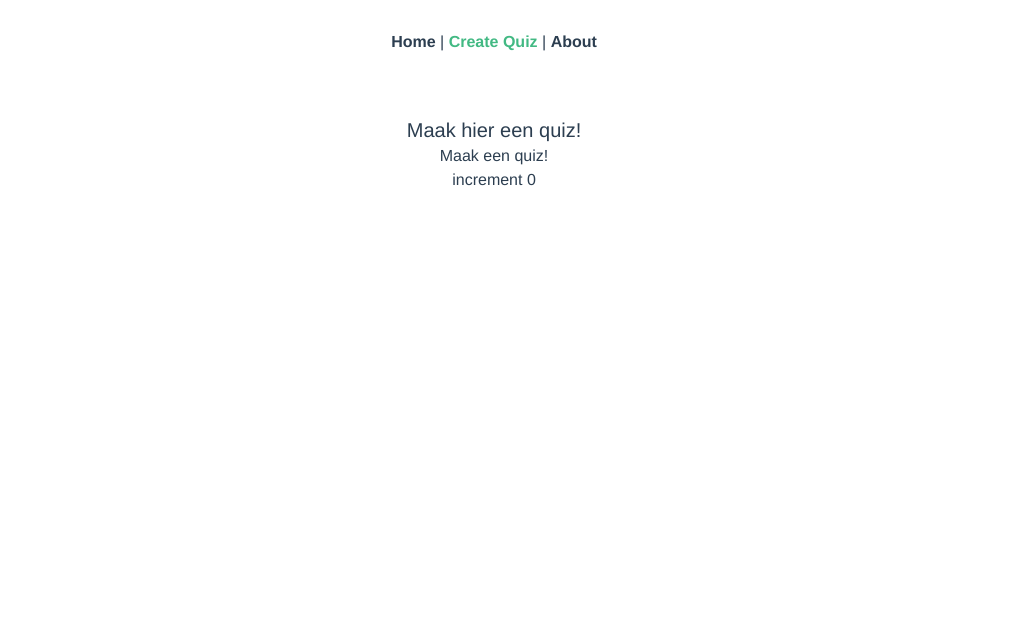
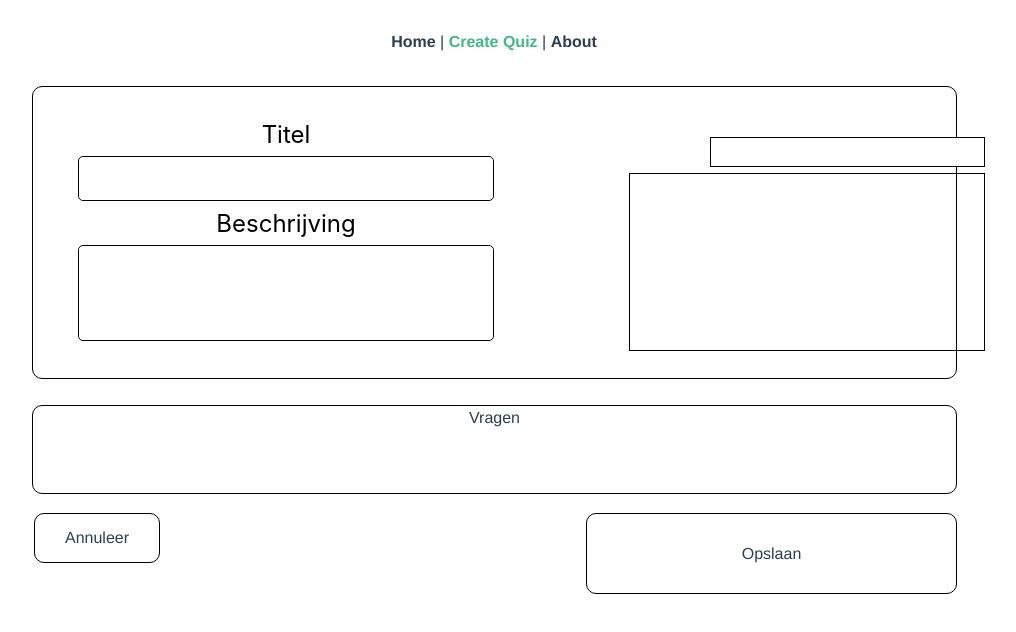
Before and after one commit to TeunSpithoven/thinku, a Vue app: page /createQuiz in a window 1280 px wide. Shown: the top 632 px of the page, without its empty margins (146-1162 px from the left). Built offline with nearby package versions, Linux system fonts and the light colour scheme.

Commit message:
state management voor titel en description

```diff
--- a/src/components/quiz/CreateQuiz.vue
+++ b/src/components/quiz/CreateQuiz.vue
@@ -1,9 +1,64 @@
 <template>
-    <div class="text-center text-xl mt-8">Maak hier een quiz!</div>
+    <div>
+      <QuizInfo/>
+      <Questions/>
+      <div id="knoppen">
+        <button
+          id="annuleerKnop"
+          @click="this.$router.push({ path: '/' })"
+        > Annuleer </button>
+        <button id="opslaanKnop" @click="submit()">Opslaan</button>
+      </div>
+    </div>
 </template>
 
 <script>
+import QuizInfo from '@/components/quiz/QuizInfo.vue'
+import Questions from '@/components/quiz/QuestionList.vue'
 export default {
-  name: 'CreateQuiz'
+  name: 'CreateQuiz',
+  components: {
+    QuizInfo,
+    Questions,
+  },
+  methods: {
+    submit() {
+      alert("Opslaan");
+    },
+  },
 }
 </script>
+
+<style scoped>
+#knoppen {
+  position: absolute;
+  height: 114px;
+  left: 178px;
+  right: 177px;
+  top: 509px;
+}
+#annuleerKnop {
+  box-sizing: border-box;
+
+  position: absolute;
+  width: 126px;
+  height: 50px;
+  left: 2px;
+  top: 4px;
+
+  border: 1px solid #000000;
+  border-radius: 10px;
+}
+#opslaanKnop {
+  box-sizing: border-box;
+
+  position: absolute;
+  width: 371px;
+  height: 81px;
+  right: 0px;
+  top: 4px;
+
+  border: 1px solid #000000;
+  border-radius: 10px;
+}
+</style>
--- /dev/null
+++ b/src/components/quiz/QuestionList.vue
@@ -0,0 +1,26 @@
+<template>
+    <div id="questionContainer">
+        Vragen
+    </div>
+</template>
+
+<script>
+export default {
+  name: 'QuestionList'
+}
+</script>
+
+<style scoped>
+#questionContainer {
+    box-sizing: border-box;
+
+    position: absolute;
+    height: 89px;
+    left: 178px;
+    right: 177px;
+    top: 405px;
+
+    border: 1px solid #000000;
+    border-radius: 10px;
+}
+</style>
--- /dev/null
+++ b/src/components/quiz/QuizInfo.vue
@@ -0,0 +1,144 @@
+<template>
+  <div id="quizInfo">
+      {{ this.$store.state.title }}
+      {{ this.$store.state.description }}
+    <div id="titel">
+      <div class="label">Titel</div>
+      <div type="text" id="titelInput">
+        <input class="inputs" type="text" v-model="title" @keyup="updateQuizInfoState()">
+      </div>
+    </div>
+
+    <div id="beschrijving">
+      <div class="label">Beschrijving</div>
+      <div type="text" id="beschrijvingInput">
+        <input class="inputs" type="text" v-model="description" @keyup="updateQuizInfoState()">
+      </div>
+    </div>
+
+    <!-- zoek naar een giphy gif -->
+    <input type="text" id="gifInput" />
+    <div id="gifContainer"></div>
+  </div>
+</template>
+
+<script>
+export default {
+  name: "QuizInfo",
+  data() {
+    return {
+        title: '',
+        description: '',
+    }
+  },
+  methods: {
+    updateQuizInfoState() {
+        this.$store.commit('updateQuizInfo', {
+            title: this.title,
+            description: this.description,
+        });
+    },
+  },
+  mounted() {
+    // console.log(this.$store.state.createQuizInfo)
+    this.title = this.$store.state.title;
+    this.description = this.$store.state.description;
+  }
+};
+</script>
+
+<style scoped>
+#quizInfo {
+    box-sizing: border-box;
+
+    position: absolute;
+    height: 293px;
+    left: 178px;
+    right: 177px;
+    top: 86px;
+
+    border: 1px solid #000000;
+    border-radius: 10px;
+}
+.inputs {
+    width: 100%;
+    height: 100%;
+    border-radius: 5px;
+}
+#titel {
+  position: absolute;
+  width: 416px;
+  height: 81px;
+  left: 45px;
+  top: 33px;
+}
+#beschrijving {
+  position: absolute;
+  width: 416px;
+  height: 132px;
+  left: 45px;
+  top: 122px;
+}
+.label {
+  position: absolute;
+  width: 416px;
+  height: 30px;
+  left: 0px;
+  top: 0px;
+
+  font-family: "Inter";
+  font-style: normal;
+  font-weight: 400;
+  font-size: 24px;
+  line-height: 29px;
+
+  color: #000000;
+}
+
+#titelInput {
+  box-sizing: border-box;
+  position: absolute;
+
+  left: 0px;
+  right: 0px;
+  top: 36px;
+  bottom: 0px;
+
+  border: 1px solid #000000;
+  border-radius: 5px;
+}
+#beschrijvingInput {
+  box-sizing: border-box;
+
+  position: absolute;
+  left: 0px;
+  right: 0px;
+  top: 36px;
+  bottom: 0px;
+
+  border: 1px solid #000000;
+  border-radius: 5px;
+}
+#gifInput {
+  box-sizing: border-box;
+
+  position: absolute;
+  width: 275px;
+  height: 30px;
+  left: 677px;
+  top: 50px;
+
+  border: 1px solid #000000;
+}
+#gifContainer {
+  box-sizing: border-box;
+
+  position: absolute;
+  width: 356px;
+  height: 178px;
+  left: 596px;
+  top: 86px;
+
+  border: 1px solid #000000;
+}
+</style>
--- a/src/store/index.js
+++ b/src/store/index.js
@@ -2,14 +2,20 @@ import { createStore } from 'vuex'
 
 export default createStore({
   state: {
-    count: 0,
+    createQuizInfo: {
+      userId: -1,
+      title: '',
+      description: '',
+      giphyUrl: '',
+    },
   },
   getters: {
   },
   mutations: {
-    increment (state) {
-      state.count++
-    }
+    updateQuizInfo (state, n) {
+      state.title = n.title;
+      state.description = n.description;
+    },
   },
   actions: {
   },
--- a/src/views/quiz/CreateQuizView.vue
+++ b/src/views/quiz/CreateQuizView.vue
@@ -1,10 +1,6 @@
 <template>
     <div>
         <CreateQuiz/>
-        Maak een quiz!
-        <br/>
-        <button v-on:click="increment()">increment</button>
-        {{ this.$store.state.count }}
     </div>
 </template>
 
@@ -15,10 +11,5 @@ export default {
     components: {
         CreateQuiz,
     },
-    methods: {
-        increment() {
-            this.$store.commit('increment');
-        }
-    },
 }
 </script>
```
